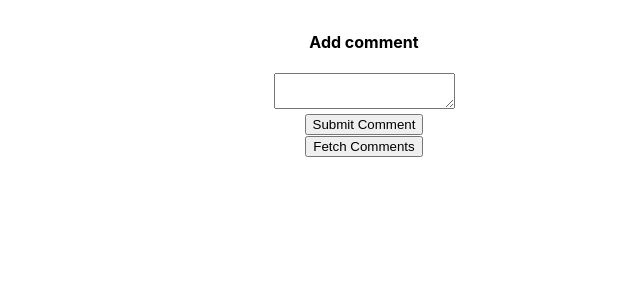
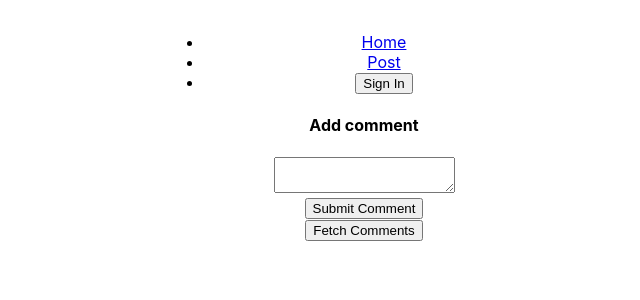
Before and after one commit to diegolsarmiento/react-redux-basic, a React (Create React App) app: page /post in a window 1280 px wide. Shown: the top 300 px of the page, without its empty margins (276-916 px from the left). Built offline with nearby package versions, Linux system fonts and the light colour scheme.

Commit message:
Added React router logic

```diff
--- a/package.json
+++ b/package.json
@@ -11,6 +11,7 @@
     "react": "^18.1.0",
     "react-dom": "^18.1.0",
     "react-redux": "^8.0.2",
+    "react-router-dom": "^6.3.0",
     "react-scripts": "5.0.1",
     "redux": "^4.2.0",
     "redux-promise": "^0.6.0",
--- a/src/actions/index.js
+++ b/src/actions/index.js
@@ -1,5 +1,5 @@
 import axios from 'axios';
-import { SAVE_COMMENT, FETCH_COMMENTS } from 'actions/types';
+import { SAVE_COMMENT, FETCH_COMMENTS, CHANGE_AUTH } from 'actions/types';
 
 export function saveComment(comment) {
     return {
@@ -16,3 +16,10 @@
         payload: response
     }
 }
+
+export function changeAuth(isLoggedIn) {
+    return {
+        type: CHANGE_AUTH,
+        payload: isLoggedIn
+    }
+}
--- a/src/actions/types.js
+++ b/src/actions/types.js
@@ -1,2 +1,3 @@
 export const SAVE_COMMENT = 'save_comment';
 export const FETCH_COMMENTS = 'fetch_comments';
+export const CHANGE_AUTH = 'change_auth';
--- a/src/components/App.js
+++ b/src/components/App.js
@@ -1,10 +1,54 @@
-import React from 'react';
+import React, { Component } from 'react';
+import { connect } from 'react-redux';
 import CommentBox from 'components/CommentBox';
 import CommentList from 'components/CommentList';
+import { Route, Routes, Link } from 'react-router-dom';
 import 'App.css';
+import * as actions from 'actions';
 
-const App = () => {
-    return <div className="App"><CommentBox/><CommentList/></div>;
+class App extends Component {
+
+    authLogin = (param) => {
+        this.props.changeAuth(param);
+    }
+
+    renderButton(){
+        if(this.props.auth){
+            return(
+                <button onClick={() => this.authLogin(false)}>Sign Out</button>
+            );
+        } else {
+            return(
+                <button onClick={() => this.authLogin(true)}>Sign In</button>
+            );
+        }
+    }
+
+    renderHeader(){
+        return(
+            <ul>
+                <li><Link to="/">Home</Link></li>
+                <li><Link to="/post">Post</Link></li>
+                <li>{this.renderButton()}</li>
+            </ul>
+        );
+    }
+
+    render(){
+        return(
+            <div className="App">
+                {this.renderHeader()}
+                <Routes>
+                    <Route path="/post" element={<CommentBox/>} />
+                    <Route path="/" exact element={<CommentList/>} />
+                </Routes>
+            </div>
+        );
+    }
 }
 
-export default App;
+function mapStateToProps(state){
+    return { auth: state.auth };
+}
+
+export default connect(mapStateToProps, actions)(App);
--- a/src/components/CommentBox.js
+++ b/src/components/CommentBox.js
@@ -13,7 +13,7 @@
         this.setState({ comment: event.target.value});
     }
 
-    handleSubmit = event => {
+    handleSubmit = (event) => {
         event.preventDefault();
         this.props.saveComment(this.state.comment);
         this.setState({comment: ''});
--- a/src/components/CommentList.js
+++ b/src/components/CommentList.js
@@ -12,6 +12,7 @@
     render() {
         return (
             <div>
+                <h2>List of Comments</h2>
                 <ul>
                     {this.renderComments()}
                 </ul>
--- a/src/index.js
+++ b/src/index.js
@@ -5,13 +5,18 @@
 import './index.css';
 import App from 'components/App';
 import reportWebVitals from './reportWebVitals';
+import { BrowserRouter, Route, Routes } from 'react-router-dom';
 
 const root = ReactDOM.createRoot(document.getElementById('root'));
 
 root.render(
   <React.StrictMode>
     <Root>
-      <App/>
+      <BrowserRouter>
+        <Routes>
+            <Route path="*" element={<App />} />
+        </Routes>
+      </BrowserRouter>
     </Root>
   </React.StrictMode>
 );
--- /dev/null
+++ b/src/reducers/auth.js
@@ -0,0 +1,10 @@
+import { CHANGE_AUTH } from "actions/types";
+
+export default function(state = false, action){
+    switch(action.type){
+        case CHANGE_AUTH:
+            return action.payload;
+        default:
+            return state;
+    }
+}
--- a/src/reducers/index.js
+++ b/src/reducers/index.js
@@ -1,6 +1,8 @@
 import { combineReducers  } from 'redux';
 import commentsReducer from 'reducers/comments';
+import authReducer from 'reducers/auth';
 
 export default combineReducers({
-    comments: commentsReducer
+    comments: commentsReducer,
+    auth: authReducer
 });
```
Also changed, not shown: 1 other file (tests, documents, lock files or other folders).
